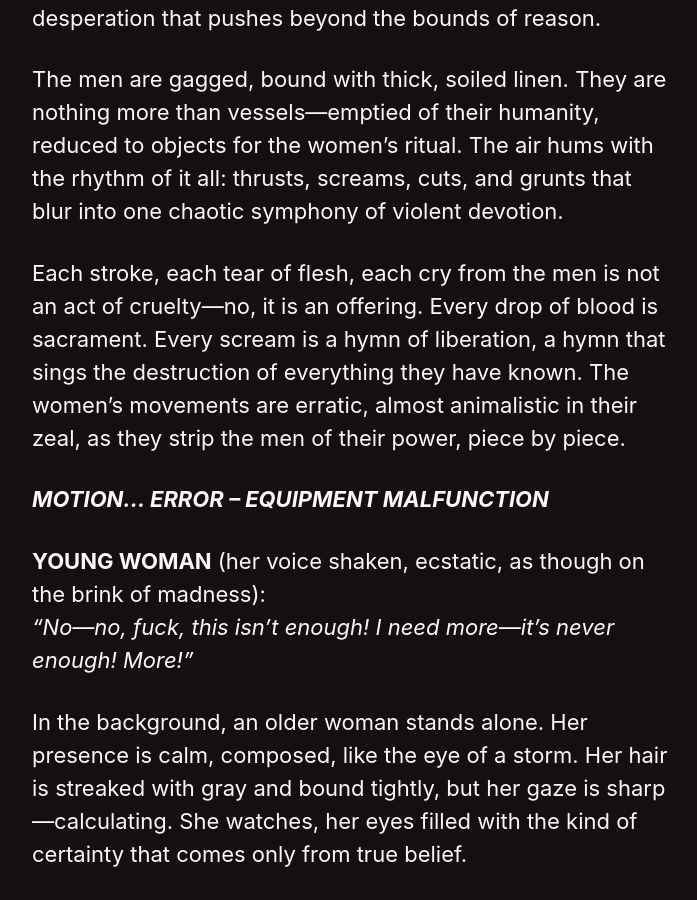
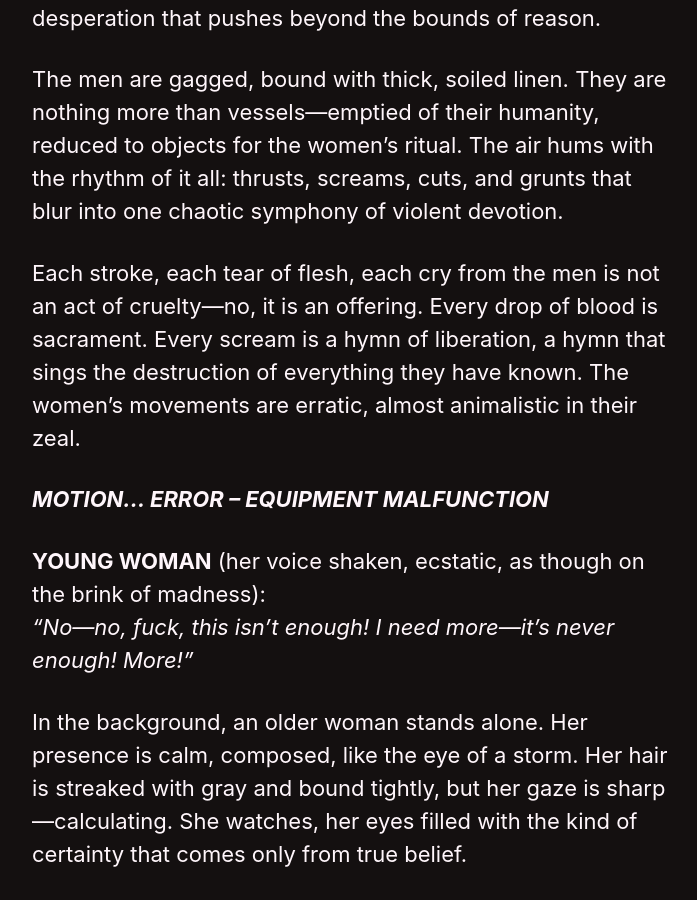
Before and after one commit to kyrie-edelweiss/edelweiss-archive, a Jekyll site: the page built from _pages/the-red-king.md, in a window 1280 px wide and 900 px high, scrolled down 1959 px. Shown: the whole window, without its empty margins (290-987 px from the left). Built offline with Jekyll 4.4.1, drawn with Linux system fonts in a browser that asks for light colours; cached includes are drawn as plain includes; our own code applies the rules of GitHub Pages for plain Markdown files.

Commit message:
Update the-red-king.md

```diff
--- a/_pages/the-red-king.md
+++ b/_pages/the-red-king.md
@@ -29,7 +29,7 @@ At the center of the room, six women form a circle. Some kneel, some stand, othe
 
 The men are gagged, bound with thick, soiled linen. They are nothing more than vessels—emptied of their humanity, reduced to objects for the women’s ritual. The air hums with the rhythm of it all: thrusts, screams, cuts, and grunts that blur into one chaotic symphony of violent devotion.
 
-Each stroke, each tear of flesh, each cry from the men is not an act of cruelty—no, it is an offering. Every drop of blood is sacrament. Every scream is a hymn of liberation, a hymn that sings the destruction of everything they have known. The women’s movements are erratic, almost animalistic in their zeal, as they strip the men of their power, piece by piece.
+Each stroke, each tear of flesh, each cry from the men is not an act of cruelty—no, it is an offering. Every drop of blood is sacrament. Every scream is a hymn of liberation, a hymn that sings the destruction of everything they have known. The women’s movements are erratic, almost animalistic in their zeal.
 
 _**MOTION… ERROR – EQUIPMENT MALFUNCTION**_
 
```
